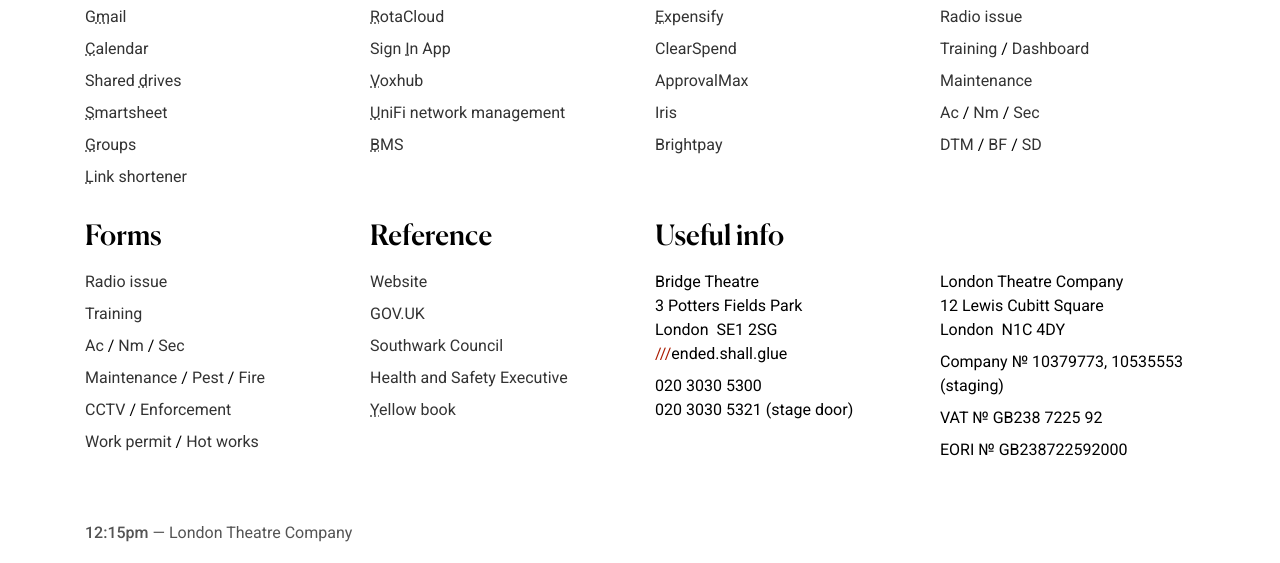
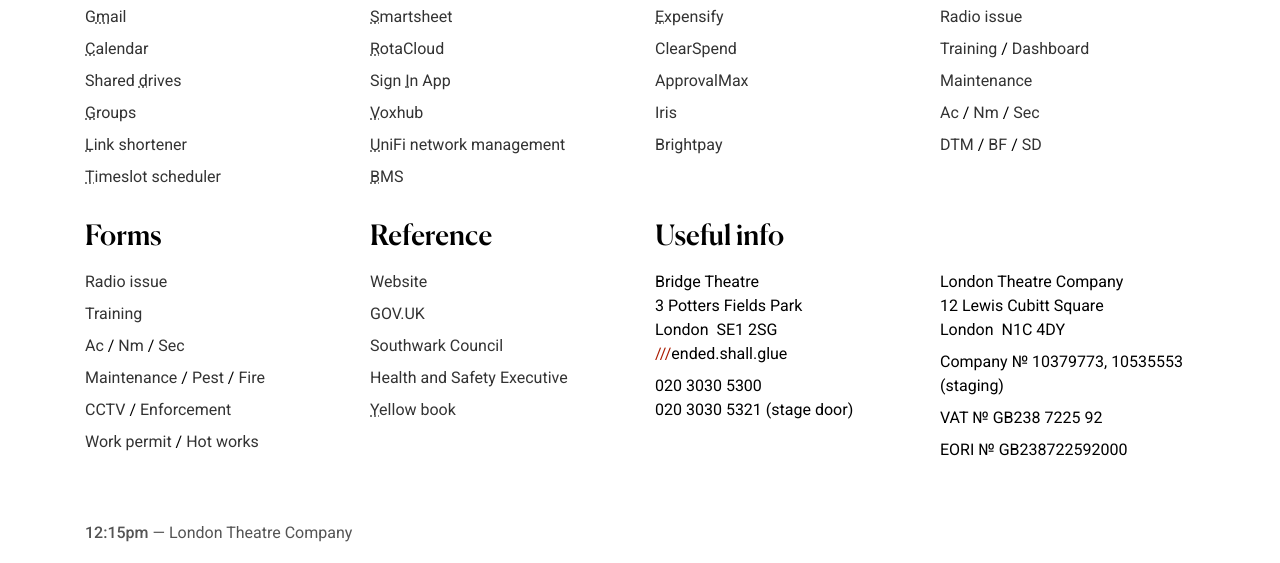
Before and after one commit to edwardcallow/external.ecal.uk, a plain HTML site: page ltc/start/index.html in a window 1280 px wide. Shown: the part 237-800 px from the top of the page. Drawn offline with nearby package versions, Linux system fonts and the light colour scheme.

Commit message:
Add Timeslot

```diff
--- a/ltc/start/index.html
+++ b/ltc/start/index.html
@@ -62,12 +62,13 @@
 					<p><a href="http://mail.google.com/mail/u/2" data-key="m">G<span class="shortcut">m</span>ail</a></p>
 					<p><a href="http://calendar.google.com/u/2" data-key="c"><span class="shortcut">C</span>alendar</a></p>
 					<p><a href="https://drive.google.com/drive/u/2/shared-drives" data-key="d">Shared <span class="shortcut">d</span>rives</a></p>
-					<p><a href="https://app.smartsheet.com" data-key="s"><span class="shortcut">S</span>martsheet</a></p>
 					<p><a href="https://groups.google.com/u/2" data-key="g"><span class="shortcut">G</span>roups</a></p>
 					<p><a href="https://ltc1.uk/dashboard" data-key="l"><span class="shortcut">L</span>ink shortener</a></p>
+					<p><a href="https://timeslot.ltc1.uk" data-key="t"><span class="shortcut">T</span>imeslot scheduler</a></p>
 				</div>
 				<div class="col-sm-3">
 					<h3>Systems</h3>
+					<p><a href="https://app.smartsheet.com" data-key="s"><span class="shortcut">S</span>martsheet</a></p>
 					<p><a href="https://app.rotacloud.com/31229/rotas" data-key="r"><span class="shortcut">R</span>otaCloud</a></p>
 					<p><a href="https://my.signinapp.com" data-key="i">Sign <span class="shortcut">I</span>n App</a></p>
 					<p><a href="https://ltc.hub.voxhub.net" data-key="v"><span class="shortcut">V</span>oxhub</a></p>
```
